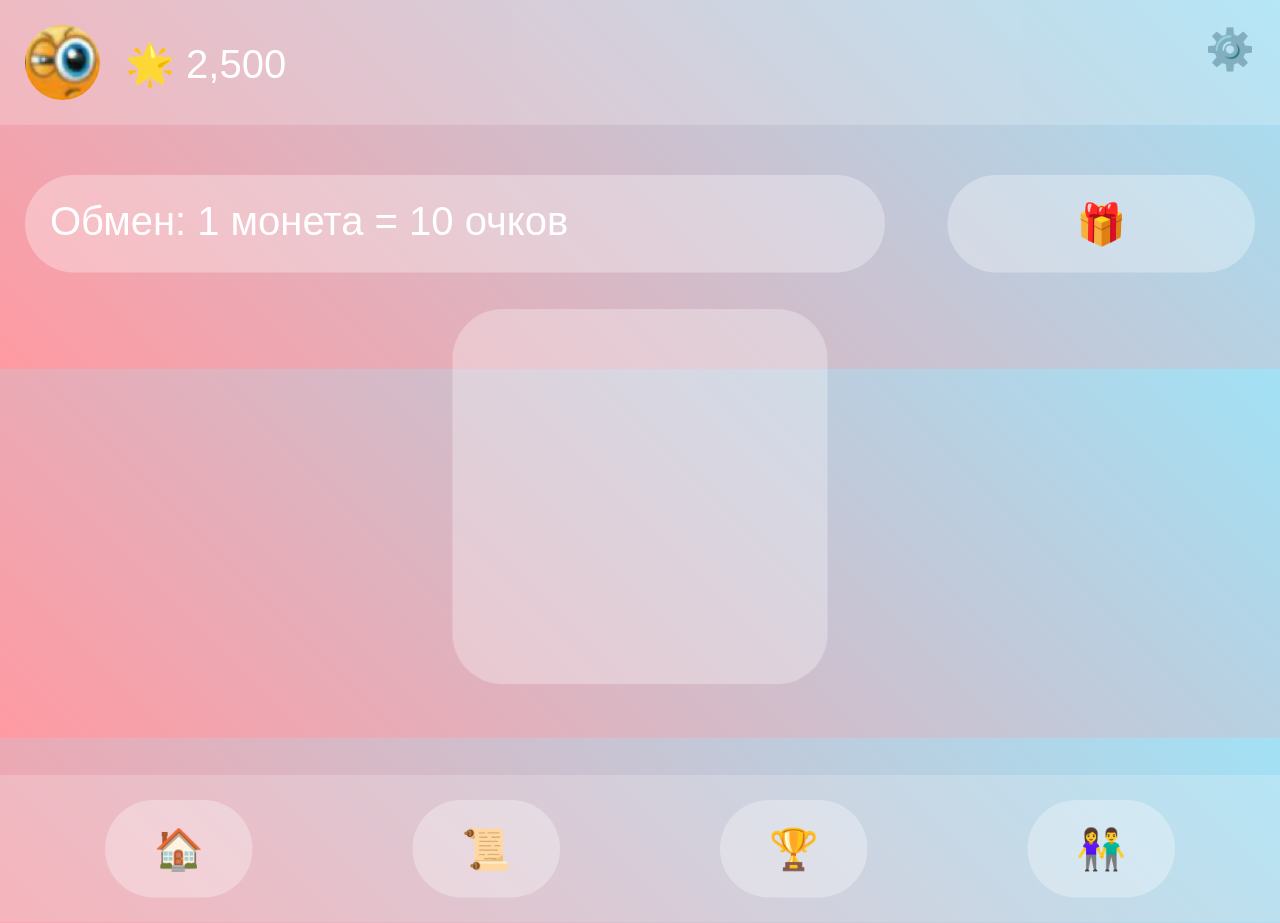
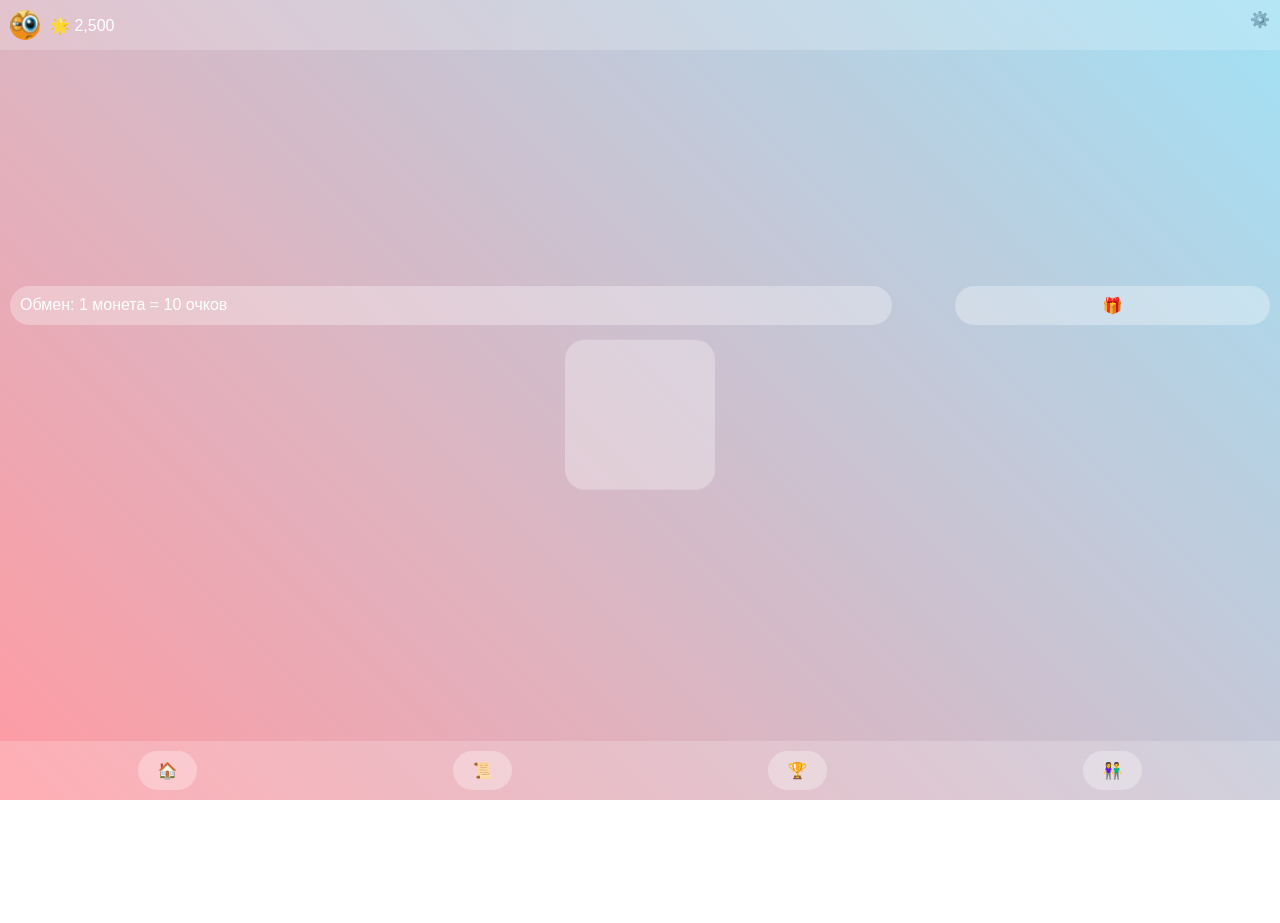
Before and after one commit to widziz/starpets, a plain HTML site: page index.html in a window 1280 px wide. After the commit the page ends 800 px from the top, so only its background shows below. Drawn offline with Linux system fonts and the light colour scheme.

Commit message:
Update index.html

```diff
--- a/index.html
+++ b/index.html
@@ -18,10 +18,6 @@
       flex-direction: column;
       align-items: center;
       animation: gradient 10s ease infinite;
-      transform: scale(2.5); /* Увеличение в 2.5 раза */
-      transform-origin: top left; /* Точка трансформации в верхнем левом углу */
-      width: 40%; /* Уменьшаем ширину, чтобы вместить увеличенный интерфейс */
-      height: 40%; /* Уменьшаем высоту, чтобы вместить увеличенный интерфейс */
     }
 
     @keyframes gradient {
```
